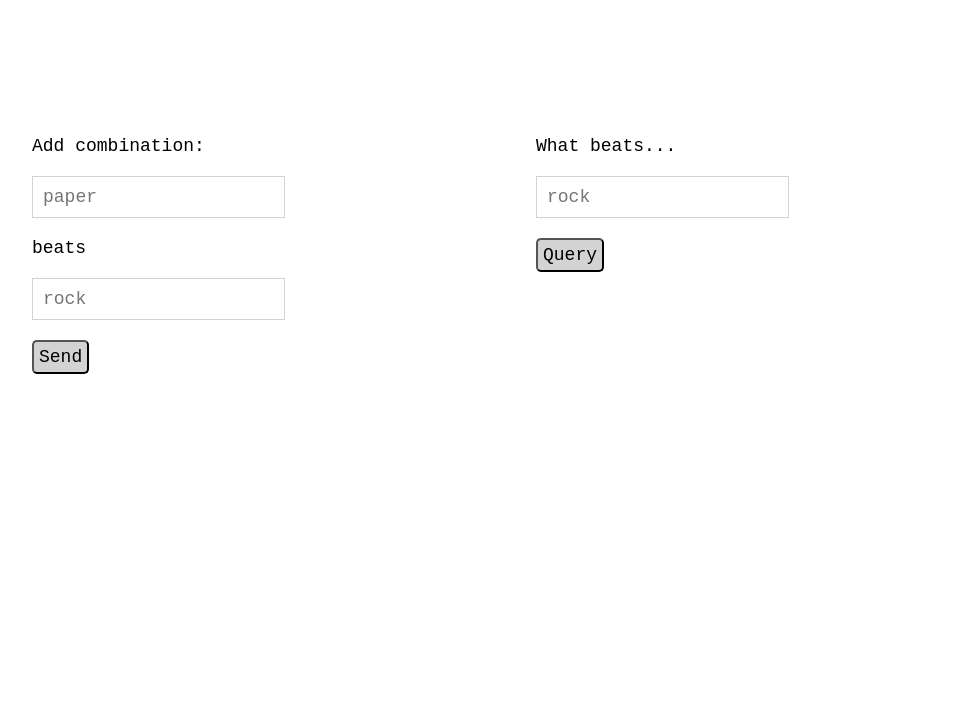
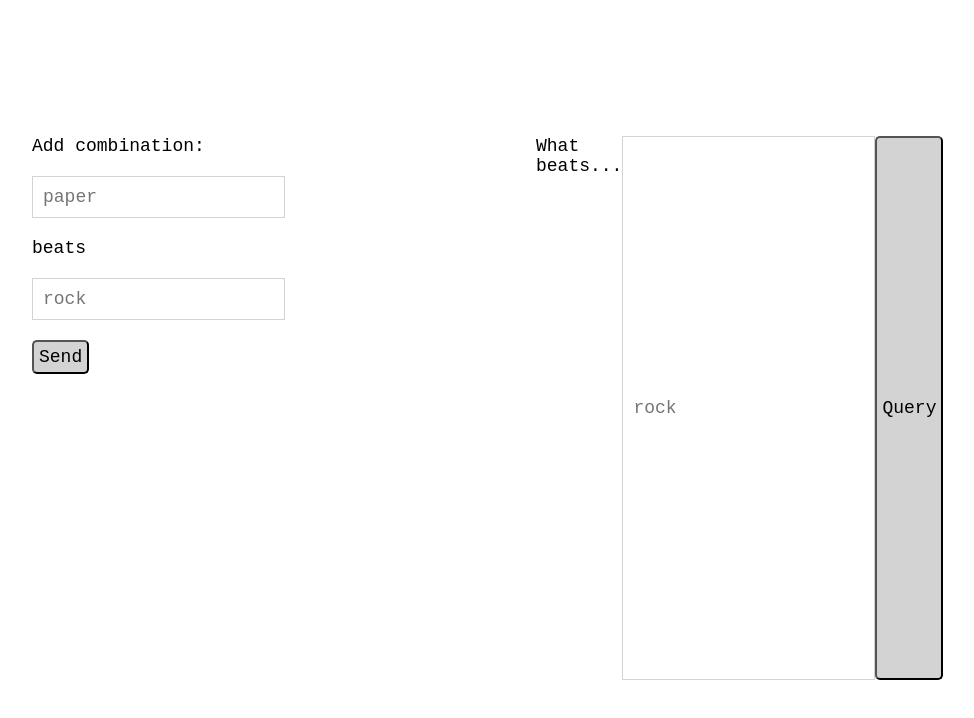
Before and after one commit to speedydelete/speedydelete.com, a plain HTML site: page wbr/index.html in a window 1280 px wide. Shown: the whole page, without its empty margins (104-1078 px from the left). Drawn offline with Linux system fonts and the light colour scheme.

Commit message:
query flex

```diff
--- a/wbr/index.html
+++ b/wbr/index.html
@@ -42,6 +42,8 @@ main {
 #get {
     margin-right: 15%;
     width: 35%;
+    display: flex;
+    justify-content: flex-start;
 }
 
 #ttb {
@@ -50,7 +52,7 @@ main {
 
 ul {
     overflow: scroll;
-    height: 70%;
+    flex: 1;
 }
 
         </style>
```
